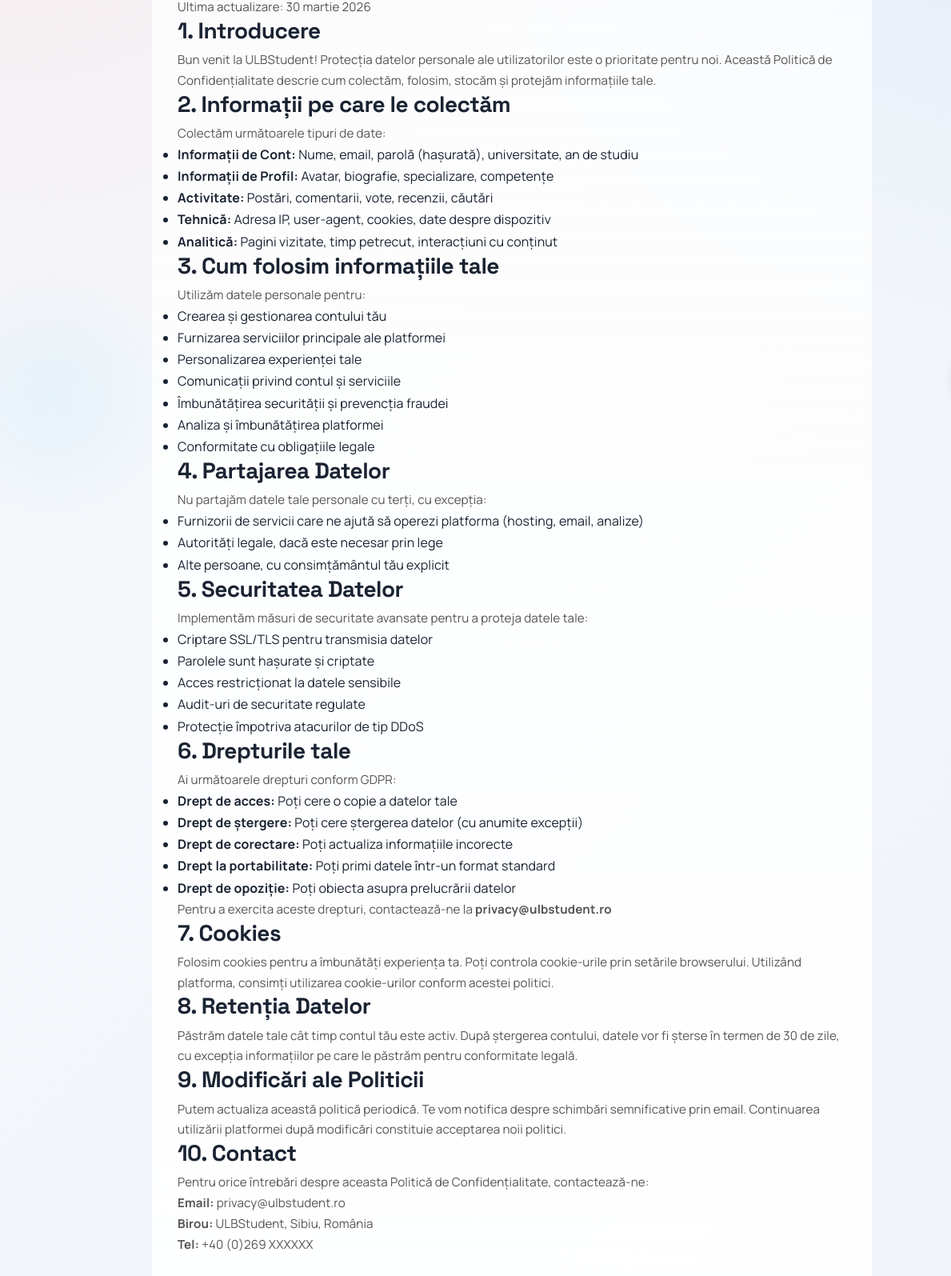
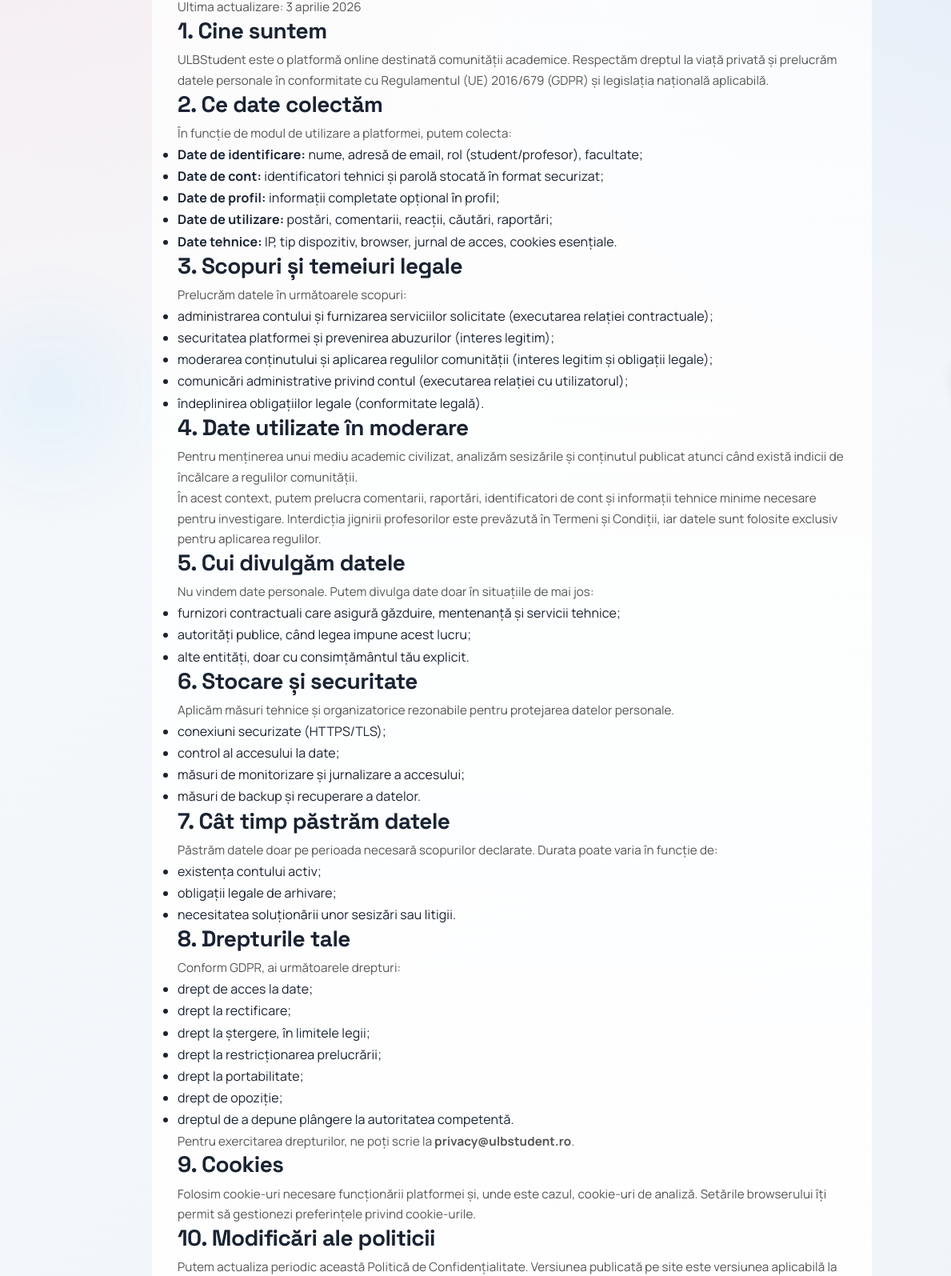
Before and after one commit to mihaioliu/ULBStudent, a plain HTML site: page politica-confidentialitate.html in a window 1280 px wide. Shown: the part 274-1869 px from the top of the page at 80% size, 0-1189 px from the left. Drawn offline with nearby package versions, Linux system fonts and the light colour scheme.

```diff
--- a/politica-confidentialitate.html
+++ b/politica-confidentialitate.html
@@ -40,114 +40,129 @@
     <main class="container" style="max-width: 900px; margin: 3rem auto; padding: 2rem;">
       <div class="legal-content">
         <h1>📋 Politica de Confidențialitate</h1>
-        <p class="last-updated">Ultima actualizare: 30 martie 2026</p>
+        <p class="last-updated">Ultima actualizare: 3 aprilie 2026</p>
 
         <section>
-          <h2>1. Introducere</h2>
+          <h2>1. Cine suntem</h2>
           <p>
-            Bun venit la ULBStudent! Protecția datelor personale ale utilizatorilor este o prioritate pentru noi.
-            Această Politică de Confidențialitate descrie cum colectăm, folosim, stocăm și protejăm informațiile tale.
+            ULBStudent este o platformă online destinată comunității academice. Respectăm dreptul la viață privată
+            și prelucrăm datele personale în conformitate cu Regulamentul (UE) 2016/679 (GDPR) și legislația națională aplicabilă.
           </p>
         </section>
 
         <section>
-          <h2>2. Informații pe care le colectăm</h2>
-          <p>Colectăm următoarele tipuri de date:</p>
+          <h2>2. Ce date colectăm</h2>
+          <p>În funcție de modul de utilizare a platformei, putem colecta:</p>
           <ul>
-            <li><strong>Informații de Cont:</strong> Nume, email, parolă (hașurată), universitate, an de studiu</li>
-            <li><strong>Informații de Profil:</strong> Avatar, biografie, specializare, competențe</li>
-            <li><strong>Activitate:</strong> Postări, comentarii, vote, recenzii, căutări</li>
-            <li><strong>Tehnică:</strong> Adresa IP, user-agent, cookies, date despre dispozitiv</li>
-            <li><strong>Analitică:</strong> Pagini vizitate, timp petrecut, interacțiuni cu conținut</li>
+            <li><strong>Date de identificare:</strong> nume, adresă de email, rol (student/profesor), facultate;</li>
+            <li><strong>Date de cont:</strong> identificatori tehnici și parolă stocată în format securizat;</li>
+            <li><strong>Date de profil:</strong> informații completate opțional în profil;</li>
+            <li><strong>Date de utilizare:</strong> postări, comentarii, reacții, căutări, raportări;</li>
+            <li><strong>Date tehnice:</strong> IP, tip dispozitiv, browser, jurnal de acces, cookies esențiale.</li>
           </ul>
         </section>
 
         <section>
-          <h2>3. Cum folosim informațiile tale</h2>
-          <p>Utilizăm datele personale pentru:</p>
+          <h2>3. Scopuri și temeiuri legale</h2>
+          <p>Prelucrăm datele în următoarele scopuri:</p>
           <ul>
-            <li>Crearea și gestionarea contului tău</li>
-            <li>Furnizarea serviciilor principale ale platformei</li>
-            <li>Personalizarea experienței tale</li>
-            <li>Comunicații privind contul și serviciile</li>
-            <li>Îmbunătățirea securității și prevencția fraudei</li>
-            <li>Analiza și îmbunătățirea platformei</li>
-            <li>Conformitate cu obligațiile legale</li>
+            <li>administrarea contului și furnizarea serviciilor solicitate (executarea relației contractuale);</li>
+            <li>securitatea platformei și prevenirea abuzurilor (interes legitim);</li>
+            <li>moderarea conținutului și aplicarea regulilor comunității (interes legitim și obligații legale);</li>
+            <li>comunicări administrative privind contul (executarea relației cu utilizatorul);</li>
+            <li>îndeplinirea obligațiilor legale (conformitate legală).</li>
           </ul>
         </section>
 
         <section>
-          <h2>4. Partajarea Datelor</h2>
+          <h2>4. Date utilizate în moderare</h2>
           <p>
-            Nu partajăm datele tale personale cu terți, cu excepția:
+            Pentru menținerea unui mediu academic civilizat, analizăm sesizările și conținutul publicat atunci
+            când există indicii de încălcare a regulilor comunității.
+          </p>
+          <p>
+            În acest context, putem prelucra comentarii, raportări, identificatori de cont și informații tehnice
+            minime necesare pentru investigare. Interdicția jignirii profesorilor este prevăzută în Termeni și Condiții,
+            iar datele sunt folosite exclusiv pentru aplicarea regulilor.
+          </p>
+        </section>
+
+        <section>
+          <h2>5. Cui divulgăm datele</h2>
+          <p>
+            Nu vindem date personale. Putem divulga date doar în situațiile de mai jos:
           </p>
           <ul>
-            <li>Furnizorii de servicii care ne ajută să operezi platforma (hosting, email, analize)</li>
-            <li>Autorități legale, dacă este necesar prin lege</li>
-            <li>Alte persoane, cu consimțământul tău explicit</li>
+            <li>furnizori contractuali care asigură găzduire, mentenanță și servicii tehnice;</li>
+            <li>autorități publice, când legea impune acest lucru;</li>
+            <li>alte entități, doar cu consimțământul tău explicit.</li>
           </ul>
         </section>
 
         <section>
-          <h2>5. Securitatea Datelor</h2>
+          <h2>6. Stocare și securitate</h2>
           <p>
-            Implementăm măsuri de securitate avansate pentru a proteja datele tale:
+            Aplicăm măsuri tehnice și organizatorice rezonabile pentru protejarea datelor personale.
           </p>
           <ul>
-            <li>Criptare SSL/TLS pentru transmisia datelor</li>
-            <li>Parolele sunt hașurate și criptate</li>
-            <li>Acces restricționat la datele sensibile</li>
-            <li>Audit-uri de securitate regulate</li>
-            <li>Protecție împotriva atacurilor de tip DDoS</li>
+            <li>conexiuni securizate (HTTPS/TLS);</li>
+            <li>control al accesului la date;</li>
+            <li>măsuri de monitorizare și jurnalizare a accesului;</li>
+            <li>măsuri de backup și recuperare a datelor.</li>
           </ul>
         </section>
 
         <section>
-          <h2>6. Drepturile tale</h2>
-          <p>Ai următoarele drepturi conform GDPR:</p>
+          <h2>7. Cât timp păstrăm datele</h2>
+          <p>
+            Păstrăm datele doar pe perioada necesară scopurilor declarate. Durata poate varia în funcție de:
+          </p>
           <ul>
-            <li><strong>Drept de acces:</strong> Poți cere o copie a datelor tale</li>
-            <li><strong>Drept de ștergere:</strong> Poți cere ștergerea datelor (cu anumite excepții)</li>
-            <li><strong>Drept de corectare:</strong> Poți actualiza informațiile incorecte</li>
-            <li><strong>Drept la portabilitate:</strong> Poți primi datele într-un format standard</li>
-            <li><strong>Drept de opoziție:</strong> Poți obiecta asupra prelucrării datelor</li>
+            <li>existența contului activ;</li>
+            <li>obligații legale de arhivare;</li>
+            <li>necesitatea soluționării unor sesizări sau litigii.</li>
           </ul>
-          <p>Pentru a exercita aceste drepturi, contactează-ne la <strong>privacy@ulbstudent.ro</strong></p>
         </section>
 
         <section>
-          <h2>7. Cookies</h2>
+          <h2>8. Drepturile tale</h2>
+          <p>Conform GDPR, ai următoarele drepturi:</p>
+          <ul>
+            <li>drept de acces la date;</li>
+            <li>drept la rectificare;</li>
+            <li>drept la ștergere, în limitele legii;</li>
+            <li>drept la restricționarea prelucrării;</li>
+            <li>drept la portabilitate;</li>
+            <li>drept de opoziție;</li>
+            <li>dreptul de a depune plângere la autoritatea competentă.</li>
+          </ul>
+          <p>Pentru exercitarea drepturilor, ne poți scrie la <strong>privacy@ulbstudent.ro</strong>.</p>
+        </section>
+
+        <section>
+          <h2>9. Cookies</h2>
           <p>
-            Folosim cookies pentru a îmbunătăți experiența ta. Poți controla cookie-urile prin setările browserului.
-            Utilizând platforma, consimți utilizarea cookie-urilor conform acestei politici.
+            Folosim cookie-uri necesare funcționării platformei și, unde este cazul, cookie-uri de analiză.
+            Setările browserului îți permit să gestionezi preferințele privind cookie-urile.
           </p>
         </section>
 
         <section>
-          <h2>8. Retenția Datelor</h2>
+          <h2>10. Modificări ale politicii</h2>
           <p>
-            Păstrăm datele tale cât timp contul tău este activ. După ștergerea contului, datele vor fi șterse
-            în termen de 30 de zile, cu excepția informațiilor pe care le păstrăm pentru conformitate legală.
+            Putem actualiza periodic această Politică de Confidențialitate. Versiunea publicată pe site este
+            versiunea aplicabilă la momentul consultării.
           </p>
         </section>
 
         <section>
-          <h2>9. Modificări ale Politicii</h2>
+          <h2>11. Contact</h2>
           <p>
-            Putem actualiza această politică periodică. Te vom notifica despre schimbări semnificative prin email.
-            Continuarea utilizării platformei după modificări constituie acceptarea noii politici.
-          </p>
-        </section>
-
-        <section>
-          <h2>10. Contact</h2>
-          <p>
-            Pentru orice întrebări despre aceasta Politică de Confidențialitate, contactează-ne:
+            Pentru întrebări despre protecția datelor personale, ne poți contacta la:
           </p>
           <p>
             <strong>Email:</strong> privacy@ulbstudent.ro<br>
-            <strong>Birou:</strong> ULBStudent, Sibiu, România<br>
-            <strong>Tel:</strong> +40 (0)269 XXXXXX
+            <strong>Adresă:</strong> ULBStudent, Sibiu, România
           </p>
         </section>
       </div>
```
Also changed, not shown: termeni-conditii.html (+89 -80 lines), README.md.
